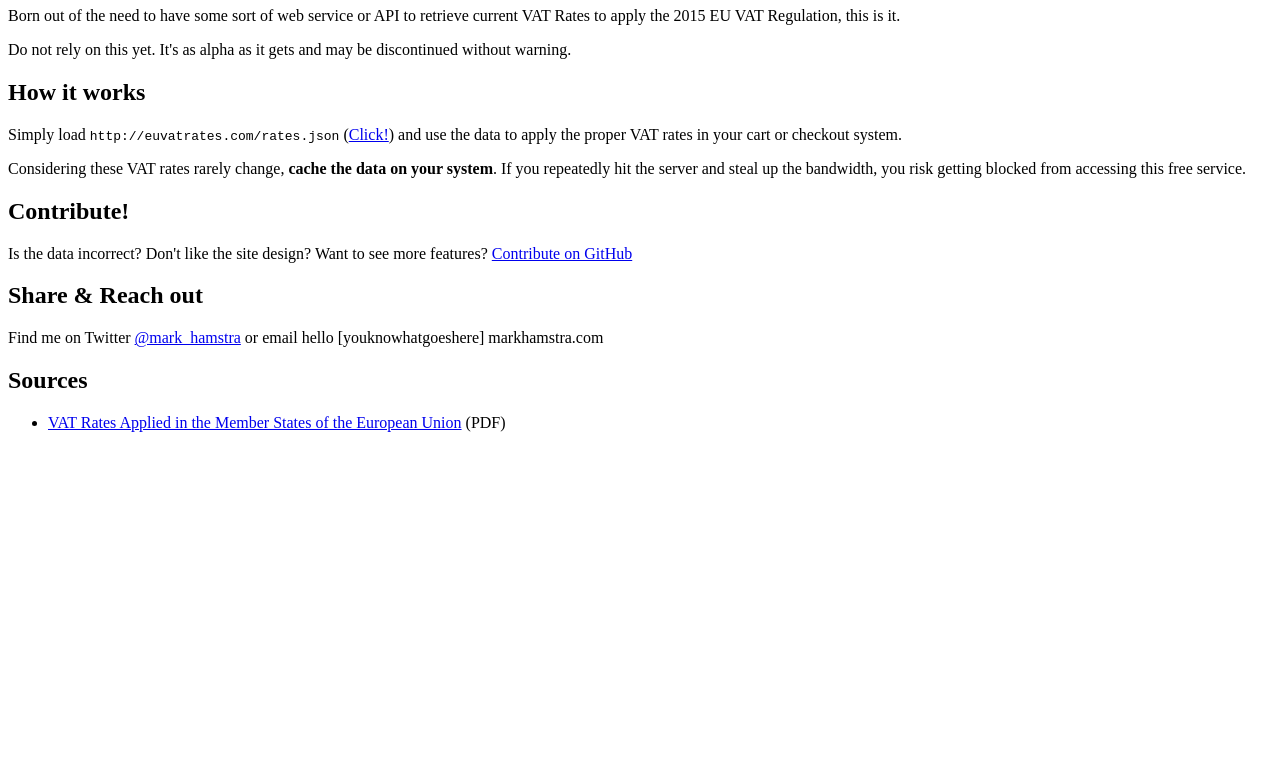
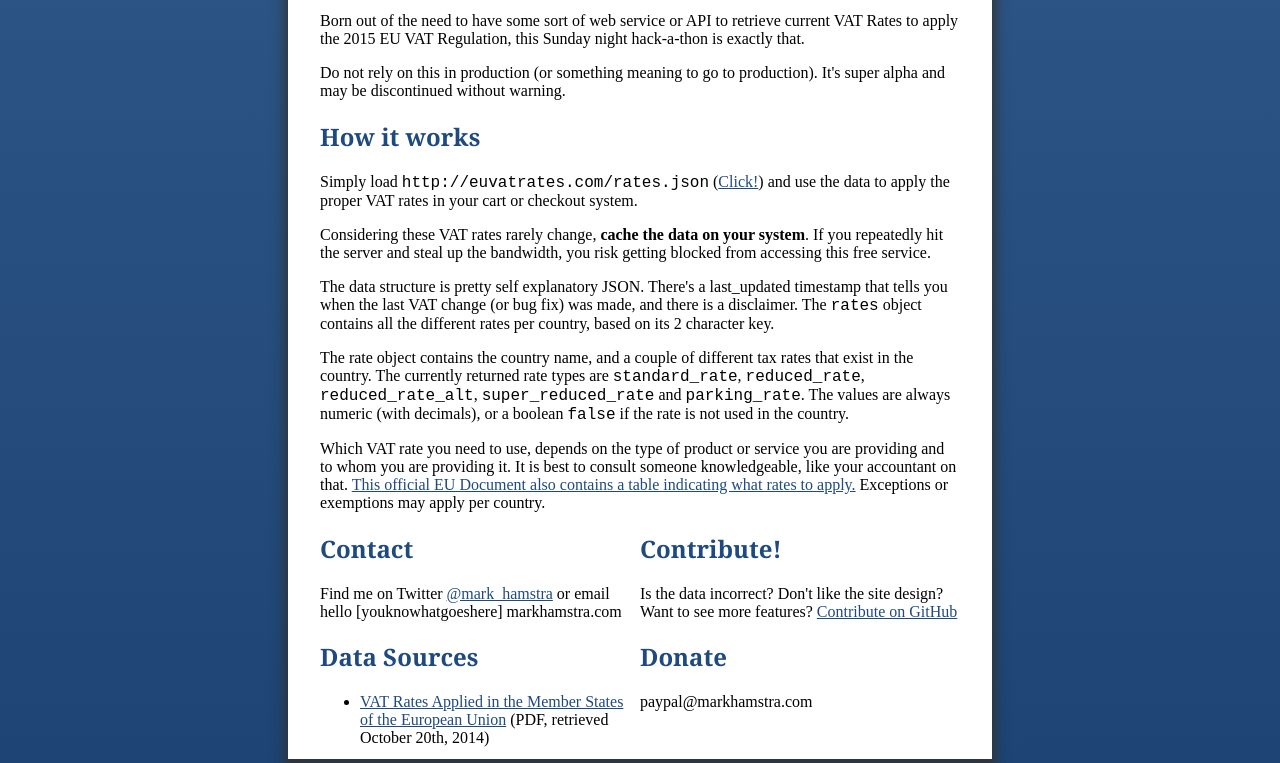
Before and after one commit to apilayer/euvatrates.com, a plain HTML site: page index.html in a window 1280 px wide. Shown: the part 73-836 px from the top of the page. Before the commit the page ends 800 px from the top, so only its background shows below. Drawn offline with Linux system fonts and the light colour scheme.

Commit message:
Prettify homepage

```diff
--- a/index.html
+++ b/index.html
@@ -3,34 +3,110 @@
 <head>
     <meta charset="UTF-8">
     <title>EU VAT Rates Web Service</title>
+
+    <style type="text/css">
+        html, body {
+            font-size: 16px;
+            margin: 0;
+            padding: 0;
+            width: 100%;
+            min-height: 100%;
+
+            background: #1f4a7f -webkit-gradient(linear,left top,left bottom,color-stop(0,#2d5586),color-stop(1,#1d4475));
+            background: #1f4a7f -webkit-linear-gradient(top,#2d5586 0,#1d4475 100%);
+            background: #1f4a7f -moz-linear-gradient(top,#2d5586 0,#1d4475 100%);
+            background: #1f4a7f -o-linear-gradient(top,#2d5586 0,#1d4475 100%);
+            background: #1f4a7f -ms-linear-gradient(top,#2d5586 0,#1d4475 100%);
+            background: #1f4a7f linear-gradient(top,#2d5586 0,#1d4475 100%);
+
+            -ms-filter: "progid:DXImageTransform.Microsoft.gradient(startColorstr=#2d5586, endColorstr=#1d4475)";
+        }
+
+        .main {
+            max-width: 40em;
+            margin: 0 auto;
+            -webkit-box-shadow: 0 10px 10px 5px rgba(50, 50, 50, 0.75);
+            -moz-box-shadow:    0 10px 10px 5px rgba(50, 50, 50, 0.75);
+            box-shadow:         0 10px 10px 5px rgba(50, 50, 50, 0.75);
+
+            padding: 2em;
+
+            background: #fff;
+        }
+
+        @media (min-width: 400px) {
+            .divide aside {
+                width: 48%;
+                float: left;
+                padding-right: 2%;
+            }
+            .divide aside h2 {
+                margin-top: 0;
+            }
+        }
+
+        h1, h2 {
+            font-family: Georgia, Gentium, "Times New Roman", Times, serif;
+            color: #1f4a7f;
+        }
+
+        h1 {
+            margin-top: 0;
+        }
+
+        a {
+            color: #1f4a7f;
+        }
+        a:hover {
+            color: #1d4475;
+        }
+    </style>
 </head>
 <body>
 
-<h1>Welcome to the EU VAT Rates Web Service</h1>
+<section class="main">
+    <h1>Welcome to the EU VAT Rates Web Service</h1>
 
-<p>Born out of the need to have some sort of web service or API to retrieve current VAT Rates to apply the 2015 EU VAT Regulation, this is it.</p>
+    <p>Born out of the need to have some sort of web service or API to retrieve current VAT Rates to apply the 2015 EU VAT Regulation, this Sunday night hack-a-thon is exactly that.</p>
 
-<p>Do not rely on this yet. It's as alpha as it gets and may be discontinued without warning. </p>
+    <p>Do not rely on this in production (or something meaning to go to production). It's super alpha and may be discontinued without warning. </p>
 
-<h2>How it works</h2>
+    <h2>How it works</h2>
 
-<p>Simply load <code>http://euvatrates.com/rates.json</code> (<a href="rates.json">Click!</a>) and use the data to apply the proper VAT rates in your cart or checkout system. </p>
+    <p>Simply load <code>http://euvatrates.com/rates.json</code> (<a href="rates.json">Click!</a>) and use the data to apply the proper VAT rates in your cart or checkout system. </p>
 
-<p>Considering these VAT rates rarely change, <b>cache the data on your system</b>. If you repeatedly hit the server and steal up the bandwidth, you risk getting blocked from accessing this free service. </p>
+    <p>Considering these VAT rates rarely change, <b>cache the data on your system</b>. If you repeatedly hit the server and steal up the bandwidth, you risk getting blocked from accessing this free service. </p>
 
-<h2>Contribute!</h2>
+    <p>The data structure is pretty self explanatory JSON. There's a last_updated timestamp that tells you when the last VAT change (or bug fix) was made, and there is a disclaimer. The <code>rates</code> object contains all the different rates per country, based on its 2 character key. </p>
 
-<p>Is the data incorrect? Don't like the site design? Want to see more features? <a href="https://github.com/modmore/euvatrates.com">Contribute on GitHub</a></p>
+    <p>The rate object contains the country name, and a couple of different tax rates that exist in the country. The currently returned rate types are <code>standard_rate</code>, <code>reduced_rate</code>, <code>reduced_rate_alt</code>, <code>super_reduced_rate</code> and <code>parking_rate</code>. The values are always numeric (with decimals), or a boolean <code>false</code> if the rate is not used in the country.</p>
 
-<h2>Share & Reach out</h2>
+    <p>Which VAT rate you need to use, depends on the type of product or service you are providing and to whom you are providing it. It is best to consult someone knowledgeable, like your accountant on that. <a href="http://ec.europa.eu/taxation_customs/resources/documents/taxation/vat/how_vat_works/rates/vat_rates_en.pdf" target="_blank">This official EU Document also contains a table indicating what rates to apply.</a> Exceptions or exemptions may apply per country.</p>
 
-<p>Find me on Twitter <a href="https://twitter.com/mark_hamstra">@mark_hamstra</a> or email hello [youknowhatgoeshere] markhamstra.com</p>
+    <section class="divide">
+        <aside>
+            <h2>Contact</h2>
+            <p>Find me on Twitter <a href="https://twitter.com/mark_hamstra">@mark_hamstra</a> or email hello [youknowhatgoeshere] markhamstra.com</p>
+        </aside>
 
-<h2>Sources</h2>
+        <h2>Contribute!</h2>
+        <p>Is the data incorrect? Don't like the site design? Want to see more features? <a href="https://github.com/modmore/euvatrates.com">Contribute on GitHub</a></p>
+    </section>
 
-<ul>
-    <li><a href="http://ec.europa.eu/taxation_customs/resources/documents/taxation/vat/how_vat_works/rates/vat_rates_en.pdf">VAT Rates Applied in the Member States of the European Union</a> (PDF)</li>
-</ul>
+    <section class="divide">
+        <aside>
+            <h2>Data Sources</h2>
+
+            <ul>
+                <li><a href="http://ec.europa.eu/taxation_customs/resources/documents/taxation/vat/how_vat_works/rates/vat_rates_en.pdf" target="_blank">VAT Rates Applied in the Member States of the European Union</a> (PDF, retrieved October 20th, 2014)</li>
+            </ul>
+        </aside>
+
+        <h2>Donate</h2>
+        <p>paypal@markhamstra.com</p>
+    </section>
+
+</section>
 
 </body>
 </html>
```
